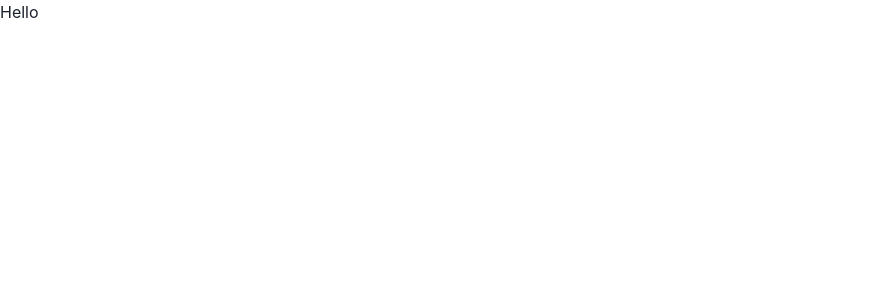
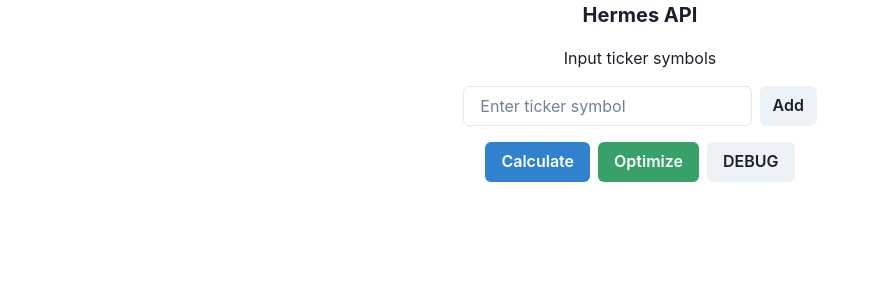
Before and after one commit to yood2/yood2.github.io, a React (Vite) app: page /hermes in a window 1280 px wide. Shown: the top 300 px of the page, without its empty margins (0-879 px from the left). Built offline with nearby package versions, Linux system fonts and the light colour scheme.

Commit message:
started hermes web app

```diff
--- a/src/BodyContent.jsx
+++ b/src/BodyContent.jsx
@@ -11,10 +11,10 @@ const BodyContent = () => {
                         <Text textAlign={'center'}>
                             I am a student at the University of British Columbia
                             doing a combined major in Business and Computer
-                            Science. I like programming, chess, weightlifting,
-                            and coffee. Currently fixated on Python web
-                            frameworks, data analysis libraries, and machine
-                            learning algorithms.
+                            Science. I like programming, chess, running,
+                            weightlifting, and coffee. Currently fixated on
+                            Python web frameworks, data analysis libraries, and
+                            machine learning algorithms.
                         </Text>
                     </VStack>
 
@@ -40,7 +40,8 @@ const BodyContent = () => {
                         <Text textAlign={'center'}>
                             I love coffee. Current daily set up is a v60
                             pourover using Fellow Opus grinder and the classic
-                            EKG gooseneck.{' '}
+                            EKG gooseneck. If you have any recommendations for
+                            light roast beans with floral notes let me know!
                             <Link
                                 to="/Coffee"
                                 style={{
@@ -48,7 +49,7 @@ const BodyContent = () => {
                                     marginLeft: '4px',
                                 }}
                             >
-                                Notes and reviews here.
+                                Notes and reviews on some roasters and cafes.
                             </Link>
                         </Text>
                     </VStack>
--- a/src/Hermes.jsx
+++ b/src/Hermes.jsx
@@ -1,5 +1,146 @@
+import {
+    Button,
+    Text,
+    VStack,
+    HStack,
+    Input,
+    Table,
+    Thead,
+    Tbody,
+    Tr,
+    Th,
+    Td,
+} from '@chakra-ui/react';
+import { useState } from 'react';
+import fetchOptimize from './fetchOptimize';
+
 const Hermes = () => {
-    return <h1>Hello</h1>;
+    const [tickerInput, setTickerInput] = useState('');
+    const [tickers, setTickers] = useState([]);
+
+    const debug = () => {
+        console.log(tickers);
+    };
+
+    const handleAddTicker = () => {
+        if (tickerInput.trim() !== '') {
+            // Check for duplicate ticker symbols
+            const isDuplicate = tickers.some(
+                (ticker) =>
+                    ticker.symbol.toLowerCase() ===
+                    tickerInput.trim().toLowerCase()
+            );
+            if (!isDuplicate) {
+                setTickers([
+                    ...tickers,
+                    { symbol: tickerInput.trim(), weight: 0 },
+                ]);
+                setTickerInput('');
+            } else {
+                alert('Ticker already exists in the list.');
+            }
+        }
+    };
+
+    const handleWeightChange = (index, newWeight) => {
+        const updatedTickers = tickers.map((ticker, i) =>
+            i === index
+                ? { ...ticker, weight: parseFloat(newWeight) || 0 }
+                : ticker
+        );
+        setTickers(updatedTickers);
+    };
+
+    const handleRemoveTicker = (index) => {
+        // Remove the ticker at the specified index
+        const updatedTickers = tickers.filter((_, i) => i !== index);
+        setTickers(updatedTickers);
+    };
+
+    const handleCalculate = () => {
+        console.log('Calculating weights for:', tickers);
+    };
+
+    const handleOptimize = () => {
+        console.log('Optimizing portfolio:', tickers);
+        let symbols = tickers.map((ticker) => ticker.symbol);
+        fetchOptimize(symbols);
+    };
+
+    return (
+        <>
+            <VStack spacing={4}>
+                <Text fontSize="xl" fontWeight="bold">
+                    Hermes API
+                </Text>
+                <Text>Input ticker symbols</Text>
+
+                <HStack>
+                    <Input
+                        placeholder="Enter ticker symbol"
+                        value={tickerInput}
+                        onChange={(e) => setTickerInput(e.target.value)}
+                    />
+
+                    <Button onClick={handleAddTicker}>Add</Button>
+                </HStack>
+
+                {tickers.length > 0 && (
+                    <Table variant="simple" mt={4}>
+                        <Thead>
+                            <Tr>
+                                <Th>Ticker Symbol</Th>
+                                <Th>Weight (decimal)</Th>
+                                <Th>Action</Th>{' '}
+                                {/* Add a column header for actions */}
+                            </Tr>
+                        </Thead>
+                        <Tbody>
+                            {tickers.map((ticker, index) => (
+                                <Tr key={index}>
+                                    <Td>{ticker.symbol}</Td>
+                                    <Td>
+                                        <Input
+                                            type="number"
+                                            value={ticker.weight}
+                                            onChange={(e) =>
+                                                handleWeightChange(
+                                                    index,
+                                                    e.target.value
+                                                )
+                                            }
+                                            min={0}
+                                            max={100}
+                                            placeholder="Enter weight"
+                                        />
+                                    </Td>
+                                    <Td>
+                                        <Button
+                                            colorScheme="red"
+                                            onClick={() =>
+                                                handleRemoveTicker(index)
+                                            }
+                                        >
+                                            Remove
+                                        </Button>
+                                    </Td>
+                                </Tr>
+                            ))}
+                        </Tbody>
+                    </Table>
+                )}
+                <HStack>
+                    <Button onClick={handleCalculate} colorScheme="blue">
+                        Calculate
+                    </Button>
+                    <Button onClick={handleOptimize} colorScheme="green">
+                        Optimize
+                    </Button>
+                    <Button onClick={debug}>DEBUG</Button>
+                </HStack>
+            </VStack>
+        </>
+    );
 };
 
 export default Hermes;
--- /dev/null
+++ b/src/fetchOptimize.jsx
@@ -0,0 +1,28 @@
+const fetchOptimize = async (tickers) => {
+    let params = {
+        tickers: tickers.join(','),
+        start_date: '2018-01-01',
+        end_date: '2024-01-01',
+    };
+
+    const queryString = new URLSearchParams(params).toString();
+
+    try {
+        const res = await fetch(
+            `https://hermes-api-ttic.onrender.com/portfolio?${queryString}`
+        );
+
+        if (!res.ok) {
+            throw new Error(`HTTP error! Status: ${res.status}`);
+        }
+
+        const data = await res.json();
+
+        console.log(data);
+        return data;
+    } catch (error) {
+        console.error('Error fetching optimization data:', error);
+    }
+};
+
+export default fetchOptimize;
```
